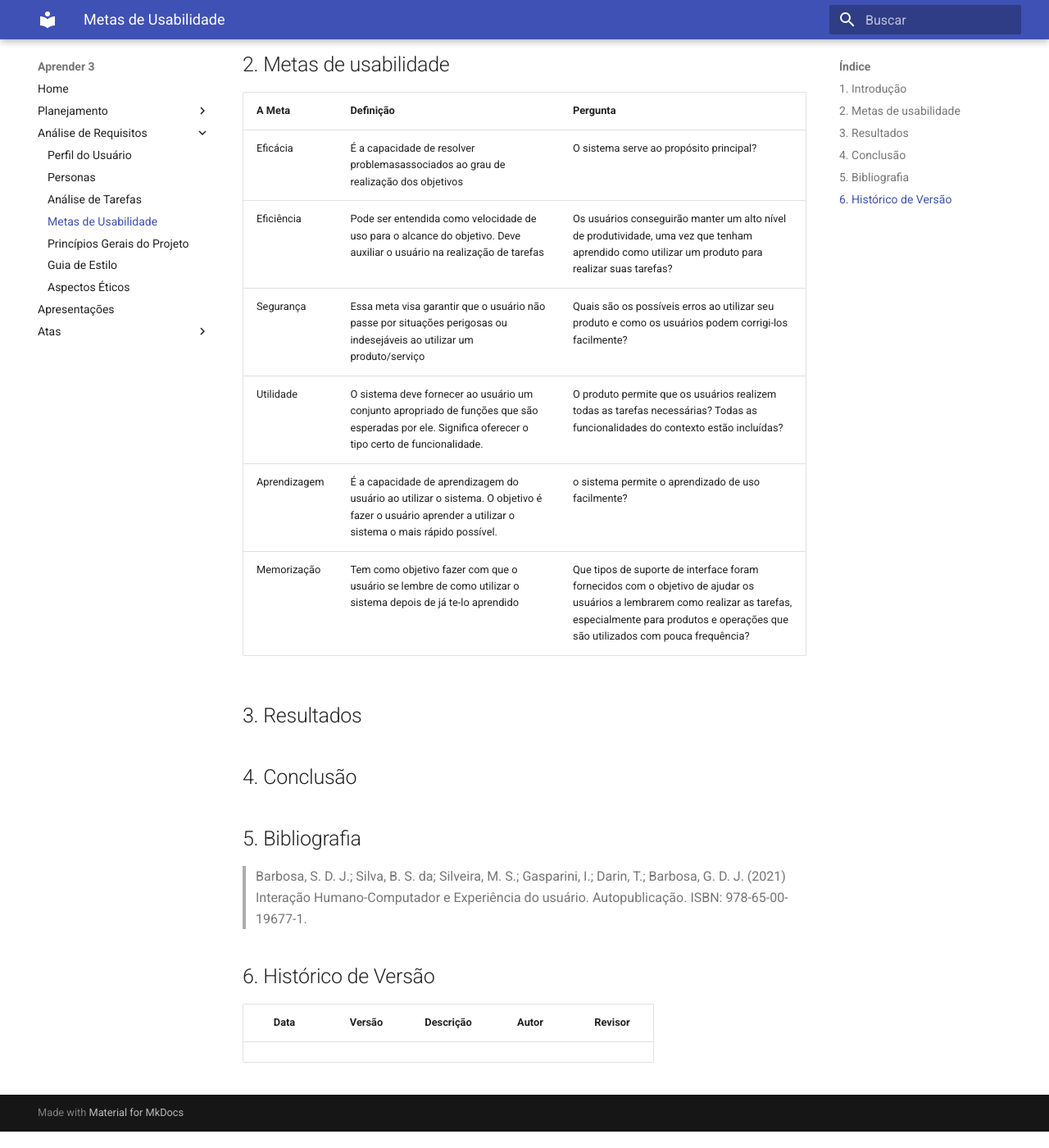
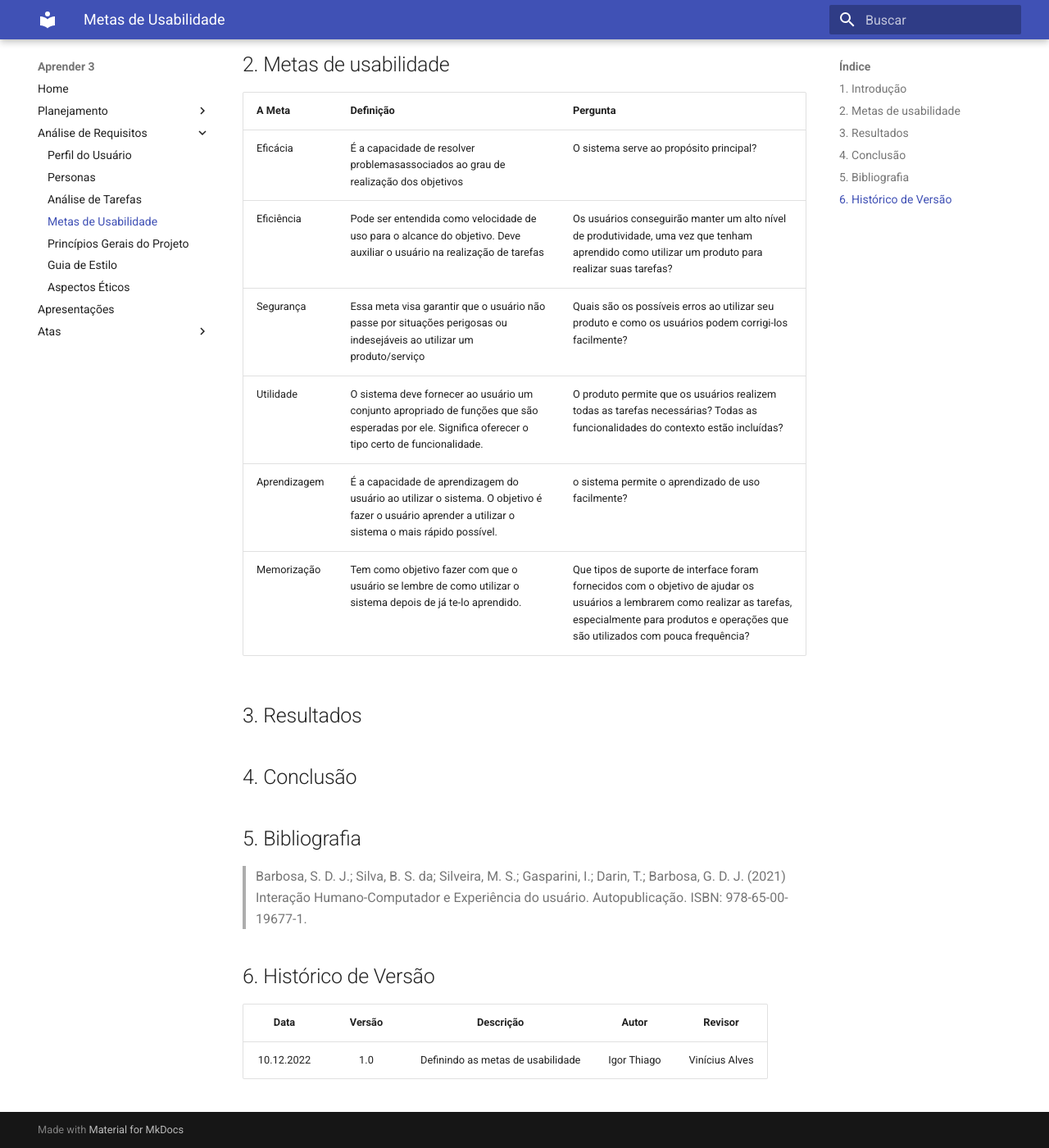
Before and after one commit to mdsreq-fga-unb/2022.2-Aprender3, an MkDocs documentation site: the page built from docs/analise_de_requisitos/metas_de_usabilidade.md, in a window 1280 px wide and 1400 px high, scrolled down 363 px. Shown: the whole window at 82% size. Built offline with MkDocs 1.6.1 and Material for MkDocs 9.7.7, drawn with Linux system fonts in a browser that asks for light colours.

Commit message:
Atualizando histórico de versões

```diff
--- a/docs/analise_de_requisitos/metas_de_usabilidade.md
+++ b/docs/analise_de_requisitos/metas_de_usabilidade.md
@@ -12,7 +12,7 @@ A utilização das metas de usabilidade durante o projeto ajuda a solucionar pre
 | Segurança | Essa meta visa garantir que o usuário não passe por situações perigosas ou indesejáveis ao utilizar um produto/serviço | Quais são os possíveis erros ao utilizar seu produto e como os usuários podem corrigi-los facilmente?|
 | Utilidade |O sistema deve fornecer ao usuário um conjunto apropriado de funções que são esperadas por ele. Significa oferecer o tipo certo de funcionalidade. | O produto permite que os usuários realizem todas as tarefas necessárias? Todas as funcionalidades do contexto estão incluídas? |
 | Aprendizagem | É a capacidade de aprendizagem do usuário ao utilizar o sistema. O objetivo é fazer o usuário aprender a utilizar o sistema o mais rápido possível. | o sistema permite o aprendizado de uso facilmente? |
-| Memorização | Tem como objetivo fazer com que o usuário se lembre de como utilizar o sistema depois de já te-lo aprendido | Que tipos de suporte de interface foram fornecidos com o objetivo de ajudar os usuários a lembrarem como realizar as tarefas, especialmente para produtos e operações que são utilizados com pouca frequência? |
+| Memorização | Tem como objetivo fazer com que o usuário se lembre de como utilizar o sistema depois de já te-lo aprendido. | Que tipos de suporte de interface foram fornecidos com o objetivo de ajudar os usuários a lembrarem como realizar as tarefas, especialmente para produtos e operações que são utilizados com pouca frequência? |
 
 
 ## 3. Resultados
@@ -28,4 +28,4 @@ A utilização das metas de usabilidade durante o projeto ajuda a solucionar pre
 
 | Data       | Versão | Descrição            | Autor             | Revisor |
 |:----------:|:------:|:--------------------:|:-----------------:|:-------:|
-| |  |   |    |                   |
+| 10.12.2022| 1.0 | Definindo as metas de usabilidade |  Igor Thiago  | Vinícius Alves |
```
